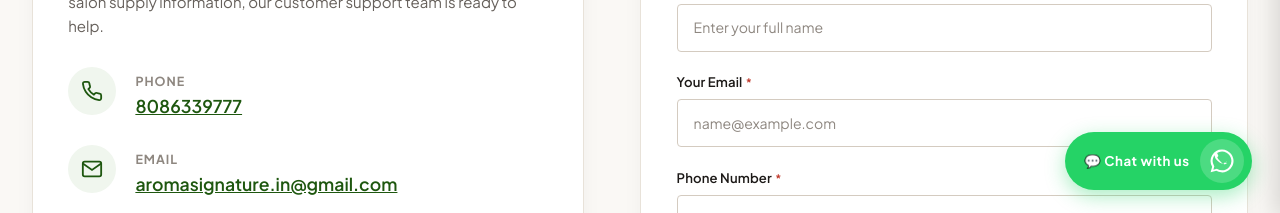
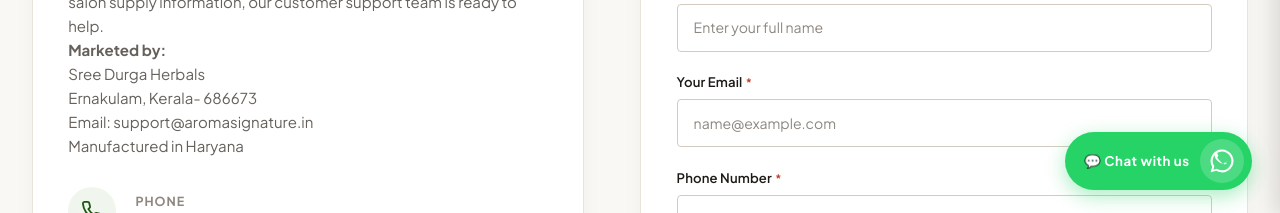
Before and after one commit to aromasignature/org-Aroma, a website: page contact.html in a window 1280 px wide. Shown: the part 582-795 px from the top of the page. Drawn offline with nearby package versions, Linux system fonts and the light colour scheme.

Commit message:
Update Contact Page

```diff
--- a/contact.html
+++ b/contact.html
@@ -60,7 +60,8 @@
           <span class="subtitle-tag">Direct Channels</span>
           <h2 style="font-family: var(--font-heading); font-size: 2.2rem; margin-bottom: 0.8rem;">Reach Out Directly</h2>
           <p style="color: var(--color-text-muted); font-size: 0.94rem; line-height: 1.6;">
-            Whether you want product guidance, order tracking assistance, or salon supply information, our customer support team is ready to help.
+            Whether you want product guidance, order tracking assistance, or salon supply information, our customer support team is ready to help.<br>
+            <strong>Marketed by:</strong> <br>Sree Durga Herbals<br>Ernakulam, Kerala- 686673<br>Email: support@aromasignature.in<br>Manufactured in Haryana<br>
           </p>
 
           <div class="contact-direct-list">
```
